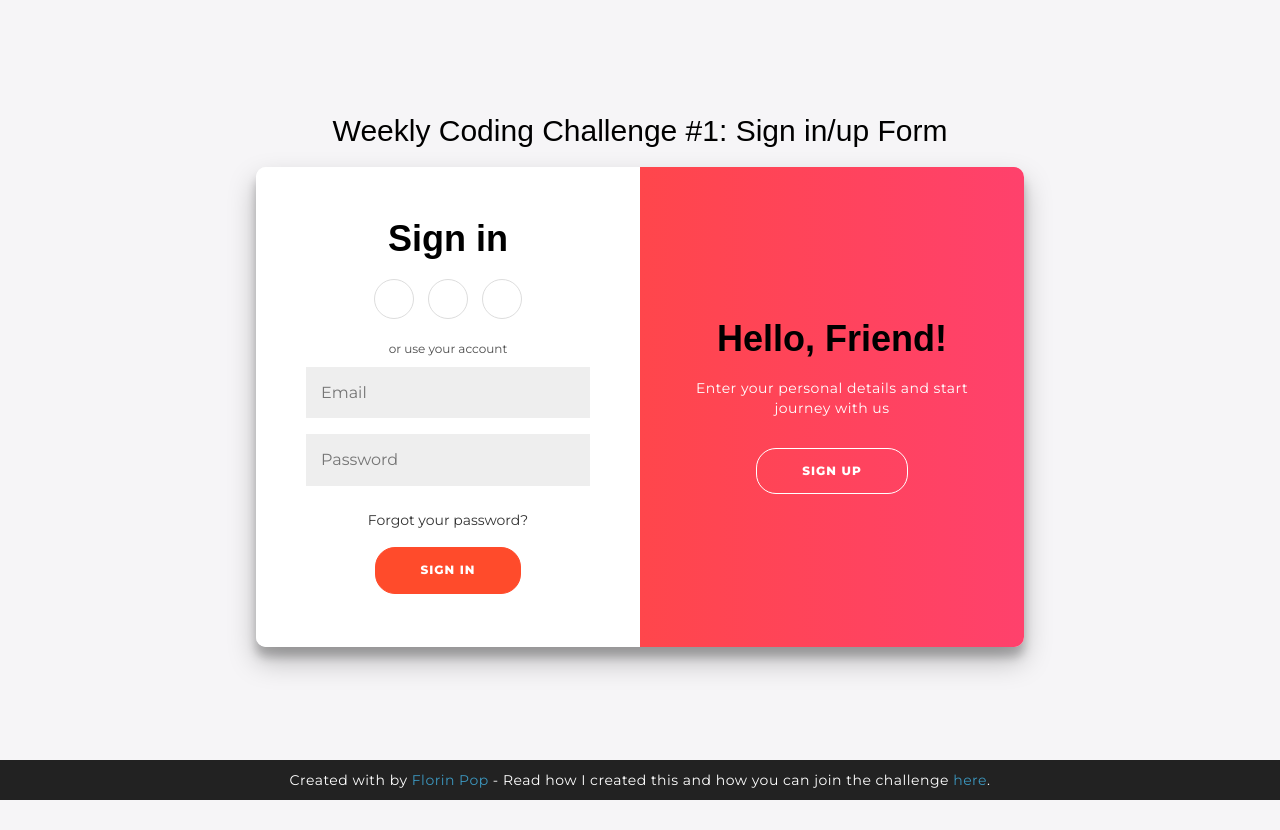
After one commit to me-masoud/php-mvc-site, a PHP site: template resources/view/pages/auth.php in a window 1280 px wide. The commit adds this page. Run offline with PHP 8.4, Linux system fonts and the light colour scheme; the template is opened without the code that fills it, so the values that code supplies are empty.

Commit message:
auth style

```diff
--- a/Database/tables.php
+++ b/Database/tables.php
@@ -22,6 +22,7 @@ class Tables extends DBController{
             `email` varchar(200) COLLATE utf8_general_ci,
             `title` varchar(200) COLLATE utf8_general_ci,
             `text` longtext COLLATE utf8_general_ci,
+            `status` enum('unread','read','stared') COLLATE utf8_general_ci NOT NULL DEFAULT 'unread',
             `created_at` datetime NOT NULL,
             `updated_at` datetime DEFAULT NULL
         ) ENGINE =InnoDB DEFAULT CHARSET = utf8 COLLATE = utf8_general_ci;"
--- /dev/null
+++ b/public/css/logincss.css
@@ -0,0 +1,252 @@
+
+@import url('https://fonts.googleapis.com/css?family=Montserrat:400,800');
+
+* {
+	box-sizing: border-box;
+}
+
+body {
+	background: #f6f5f7;
+	display: flex;
+	justify-content: center;
+	align-items: center;
+	flex-direction: column;
+	font-family: 'Montserrat', sans-serif;
+	height: 100vh;
+	margin: -20px 0 50px;
+}
+
+h1 {
+	font-weight: bold;
+	margin: 0;
+}
+
+h2 {
+	text-align: center;
+}
+
+p {
+	font-size: 14px;
+	font-weight: 100;
+	line-height: 20px;
+	letter-spacing: 0.5px;
+	margin: 20px 0 30px;
+}
+
+span {
+	font-size: 12px;
+}
+
+a {
+	color: #333;
+	font-size: 14px;
+	text-decoration: none;
+	margin: 15px 0;
+}
+
+button {
+	border-radius: 20px;
+	border: 1px solid #FF4B2B;
+	background-color: #FF4B2B;
+	color: #FFFFFF;
+	font-size: 12px;
+	font-weight: bold;
+	padding: 12px 45px;
+	letter-spacing: 1px;
+	text-transform: uppercase;
+	transition: transform 80ms ease-in;
+}
+
+button:active {
+	transform: scale(0.95);
+}
+
+button:focus {
+	outline: none;
+}
+
+button.ghost {
+	background-color: transparent;
+	border-color: #FFFFFF;
+}
+
+form {
+	background-color: #FFFFFF;
+	display: flex;
+	align-items: center;
+	justify-content: center;
+	flex-direction: column;
+	padding: 0 50px;
+	height: 100%;
+	text-align: center;
+}
+
+input {
+	background-color: #eee;
+	border: none;
+	padding: 12px 15px;
+	margin: 8px 0;
+	width: 100%;
+}
+
+.container {
+	background-color: #fff;
+	border-radius: 10px;
+  	box-shadow: 0 14px 28px rgba(0,0,0,0.25),
+			0 10px 10px rgba(0,0,0,0.22);
+	position: relative;
+	overflow: hidden;
+	width: 768px;
+	max-width: 100%;
+	min-height: 480px;
+}
+
+.form-container {
+	position: absolute;
+	top: 0;
+	height: 100%;
+	transition: all 0.6s ease-in-out;
+}
+
+.sign-in-container {
+	left: 0;
+	width: 50%;
+	z-index: 2;
+}
+
+.container.right-panel-active .sign-in-container {
+	transform: translateX(100%);
+}
+
+.sign-up-container {
+	left: 0;
+	width: 50%;
+	opacity: 0;
+	z-index: 1;
+}
+
+.container.right-panel-active .sign-up-container {
+	transform: translateX(100%);
+	opacity: 1;
+	z-index: 5;
+	animation: show 0.6s;
+}
+
+@keyframes show {
+	0%, 49.99% {
+		opacity: 0;
+		z-index: 1;
+	}
+
+	50%, 100% {
+		opacity: 1;
+		z-index: 5;
+	}
+}
+
+.overlay-container {
+	position: absolute;
+	top: 0;
+	left: 50%;
+	width: 50%;
+	height: 100%;
+	overflow: hidden;
+	transition: transform 0.6s ease-in-out;
+	z-index: 100;
+}
+
+.container.right-panel-active .overlay-container{
+	transform: translateX(-100%);
+}
+
+.overlay {
+	background: #FF416C;
+	background: -webkit-linear-gradient(to right, #FF4B2B, #FF416C);
+	background: linear-gradient(to right, #FF4B2B, #FF416C);
+	background-repeat: no-repeat;
+	background-size: cover;
+	background-position: 0 0;
+	color: #FFFFFF;
+	position: relative;
+	left: -100%;
+	height: 100%;
+	width: 200%;
+  	transform: translateX(0);
+	transition: transform 0.6s ease-in-out;
+}
+
+.container.right-panel-active .overlay {
+  	transform: translateX(50%);
+}
+
+.overlay-panel {
+	position: absolute;
+	display: flex;
+	align-items: center;
+	justify-content: center;
+	flex-direction: column;
+	padding: 0 40px;
+	text-align: center;
+	top: 0;
+	height: 100%;
+	width: 50%;
+	transform: translateX(0);
+	transition: transform 0.6s ease-in-out;
+}
+
+.overlay-left {
+	transform: translateX(-20%);
+}
+
+.container.right-panel-active .overlay-left {
+	transform: translateX(0);
+}
+
+.overlay-right {
+	right: 0;
+	transform: translateX(0);
+}
+
+.container.right-panel-active .overlay-right {
+	transform: translateX(20%);
+}
+
+.social-container {
+	margin: 20px 0;
+}
+
+.social-container a {
+	border: 1px solid #DDDDDD;
+	border-radius: 50%;
+	display: inline-flex;
+	justify-content: center;
+	align-items: center;
+	margin: 0 5px;
+	height: 40px;
+	width: 40px;
+}
+
+footer {
+    background-color: #222;
+    color: #fff;
+    font-size: 14px;
+    bottom: 0;
+    position: fixed;
+    left: 0;
+    right: 0;
+    text-align: center;
+    z-index: 999;
+}
+
+footer p {
+    margin: 10px 0;
+}
+
+footer i {
+    color: red;
+}
+
+footer a {
+    color: #3c97bf;
+    text-decoration: none;
+}
--- /dev/null
+++ b/public/js/loginjs.js
@@ -0,0 +1,11 @@
+const signUpButton = document.getElementById('signUp');
+const signInButton = document.getElementById('signIn');
+const container = document.getElementById('container');
+
+signUpButton.addEventListener('click', () => {
+	container.classList.add("right-panel-active");
+});
+
+signInButton.addEventListener('click', () => {
+	container.classList.remove("right-panel-active");
+});
--- /dev/null
+++ b/resources/view/pages/auth.php
@@ -0,0 +1,67 @@
+<!DOCTYPE html>
+<html lang="en">
+<head>
+<?php require_once './resources/view/parts/generals/head.php' ?>
+</head>
+<body>
+
+<h2>Weekly Coding Challenge #1: Sign in/up Form</h2>
+<div class="container" id="container">
+	<div class="form-container sign-up-container">
+		<form action="#">
+			<h1>Create Account</h1>
+			<div class="social-container">
+				<a href="#" class="social"><i class="fab fa-facebook-f"></i></a>
+				<a href="#" class="social"><i class="fab fa-google-plus-g"></i></a>
+				<a href="#" class="social"><i class="fab fa-linkedin-in"></i></a>
+			</div>
+			<span>or use your email for registration</span>
+			<input type="text" placeholder="Name" />
+			<input type="email" placeholder="Email" />
+			<input type="password" placeholder="Password" />
+			<button>Sign Up</button>
+		</form>
+	</div>
+	<div class="form-container sign-in-container">
+		<form action="#">
+			<h1>Sign in</h1>
+			<div class="social-container">
+				<a href="#" class="social"><i class="fab fa-facebook-f"></i></a>
+				<a href="#" class="social"><i class="fab fa-google-plus-g"></i></a>
+				<a href="#" class="social"><i class="fab fa-linkedin-in"></i></a>
+			</div>
+			<span>or use your account</span>
+			<input type="email" placeholder="Email" />
+			<input type="password" placeholder="Password" />
+			<a href="#">Forgot your password?</a>
+			<button>Sign In</button>
+		</form>
+	</div>
+	<div class="overlay-container">
+		<div class="overlay">
+			<div class="overlay-panel overlay-left">
+				<h1>Welcome Back!</h1>
+				<p>To keep connected with us please login with your personal info</p>
+				<button class="ghost" id="signIn">Sign In</button>
+			</div>
+			<div class="overlay-panel overlay-right">
+				<h1>Hello, Friend!</h1>
+				<p>Enter your personal details and start journey with us</p>
+				<button class="ghost" id="signUp">Sign Up</button>
+			</div>
+		</div>
+	</div>
+</div>
+
+<footer>
+	<p>
+		Created with <i class="fa fa-heart"></i> by
+		<a target="_blank" href="https://florin-pop.com">Florin Pop</a>
+		- Read how I created this and how you can join the challenge
+		<a target="_blank" href="https://www.florin-pop.com/blog/2019/03/double-slider-sign-in-up-form/">here</a>.
+	</p>
+</footer>
+<?php require_once './resources/view/parts/generals/scripts.php'; ?>
+
+</body>
+</html>
--- a/resources/view/parts/generals/head.php
+++ b/resources/view/parts/generals/head.php
@@ -32,6 +32,8 @@
 	<!-- Theme style  -->
 	<link rel="stylesheet" href="././public/css/style.css">
 
+	<link rel="stylesheet" href="././public/css/logincss.css">
+
 	<!-- Modernizr JS -->
 	<script src="././public/js/modernizr-2.6.2.min.js"></script>
 	<!-- FOR IE9 below -->
--- a/resources/view/parts/generals/scripts.php
+++ b/resources/view/parts/generals/scripts.php
@@ -14,3 +14,5 @@
 
 	<!-- Main -->
 	<script src="././public/js/main.js"></script>
+
+	<script src="././public/js/loginjs.js"></script>
```
Also changed, not shown: Controllers/DashboardController.php (+8 -1 lines), Controllers/HomeController.php (+8 -5 lines), Controllers/LoginController.php (added, +10 -0 lines), Database/app.php (+19 -3 lines), resources/view/dashboard/index.php (+7 -21 lines).
